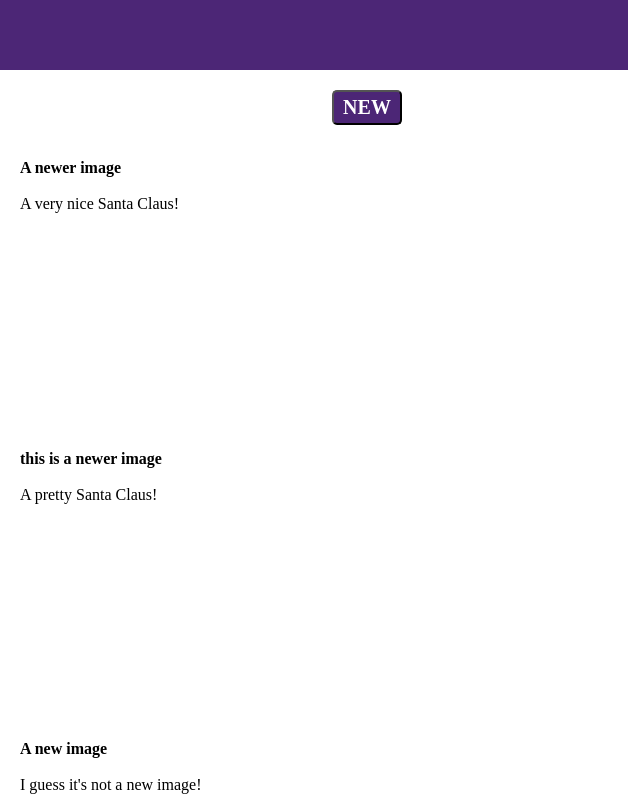
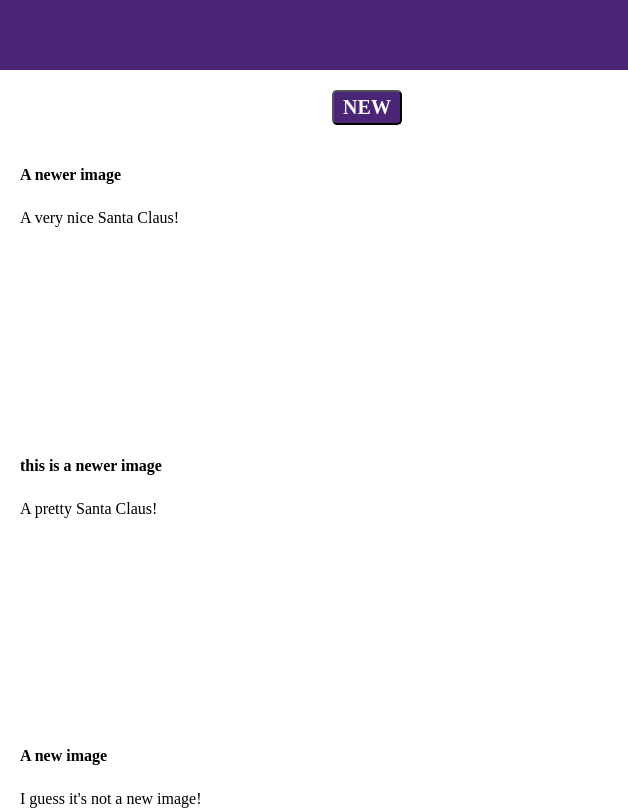
Before and after one commit to danhahn17/code-journal, a website: page index.html in a window 1280 px wide. Shown: the top 810 px of the page, 652-1280 px from the left. Drawn offline with Linux system fonts and the light colour scheme.

Commit message:
Added renderEntry function / #2.

```diff
--- a/css/styles.css
+++ b/css/styles.css
@@ -109,3 +109,7 @@ ul {
 .dummy-image {
   border-radius: 5px;
 }
+
+.text-spacing {
+  padding-top: 25px;
+}
--- a/index.html
+++ b/index.html
@@ -90,11 +90,8 @@
                   alt="cartoon santa" />
               </div>
               <div class="column-half">
-                <br />
-                <div class="entry-image-title">A newer image</div>
-                <br />
-                <div>A very nice Santa Claus!</div>
-                <br />
+                <div class="entry-image-title text-spacing">A newer image</div>
+                <div class="text-spacing">A very nice Santa Claus!</div>
               </div>
             </div>
           </li>
@@ -108,11 +105,10 @@
                   alt="cartoon santa" />
               </div>
               <div class="column-half">
-                <br />
-                <div class="entry-image-title">this is a newer image</div>
-                <br />
-                <div>A pretty Santa Claus!</div>
-                <br />
+                <div class="entry-image-title text-spacing">
+                  this is a newer image
+                </div>
+                <div class="text-spacing">A pretty Santa Claus!</div>
               </div>
             </div>
           </li>
@@ -126,17 +122,15 @@
                   alt="christmas tree" />
               </div>
               <div class="column-half">
-                <br />
-                <div class="entry-image-title">A new image</div>
-                <br />
-                <div>I guess it's not a new image!</div>
-                <br />
+                <div class="entry-image-title text-spacing">A new image</div>
+                <div class="text-spacing">I guess it's not a new image!</div>
               </div>
             </div>
           </li>
         </ul>
       </div>
     </main>
+
     <script src="js/data.js"></script>
     <script src="js/main.js"></script>
   </body>
```
Also changed, not shown: js/main.js (+33 -0 lines).
